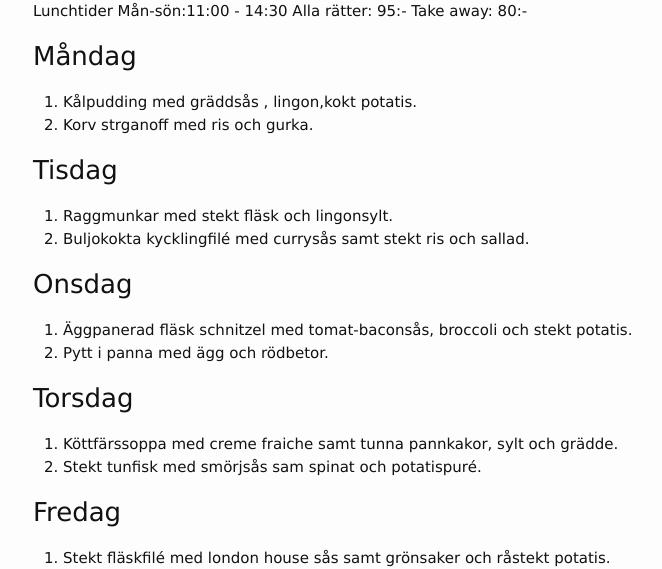
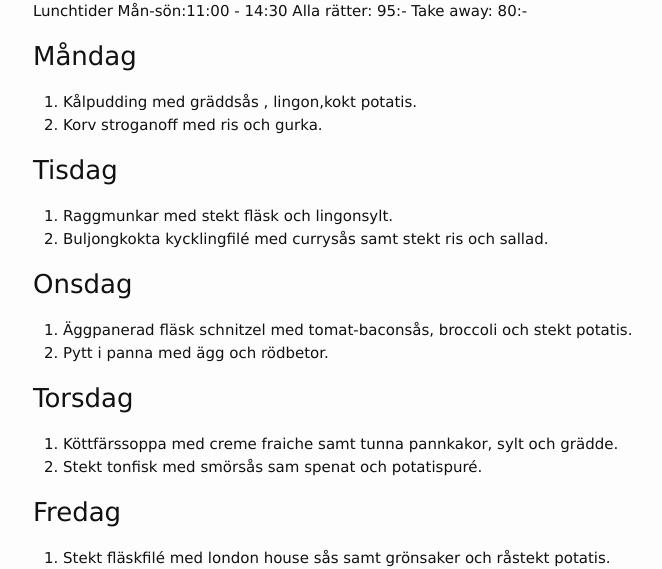
Before and after one commit to FarInn62/farinn62.github.io, a Jekyll site: the page built from lunch.md, in a window 1280 px wide. Shown: the part 125-694 px from the top of the page, without its empty margins (237-899 px from the left). Built offline with Jekyll 4.4.1, drawn with Linux system fonts in a browser that asks for light colours.

Commit message:
Update lunch.md

```diff
--- a/lunch.md
+++ b/lunch.md
@@ -12,11 +12,11 @@ Alla rätter: 95:- Take away: 80:-
 ### Måndag
 
 1. Kålpudding med gräddsås , lingon,kokt potatis.
-2. Korv strganoff med ris och gurka.
+2. Korv stroganoff med ris och gurka.
 
 ### Tisdag
 1. Raggmunkar med stekt fläsk och lingonsylt.
-2. Buljokokta kycklingfilé med currysås samt stekt ris och sallad.
+2. Buljongkokta kycklingfilé med currysås samt stekt ris och sallad.
 
 ### Onsdag
 1. Äggpanerad fläsk schnitzel med tomat-baconsås, broccoli och stekt potatis.
@@ -24,7 +24,7 @@ Alla rätter: 95:- Take away: 80:-
 
 ### Torsdag
 1. Köttfärssoppa med creme fraiche samt tunna pannkakor, sylt och grädde.
-2. Stekt tunfisk med smörjsås sam spinat och potatispuré.
+2. Stekt tonfisk med smörsås sam spenat och potatispuré.
 
 ### Fredag
 1. Stekt fläskfilé med london house sås samt grönsaker och råstekt potatis.
```
